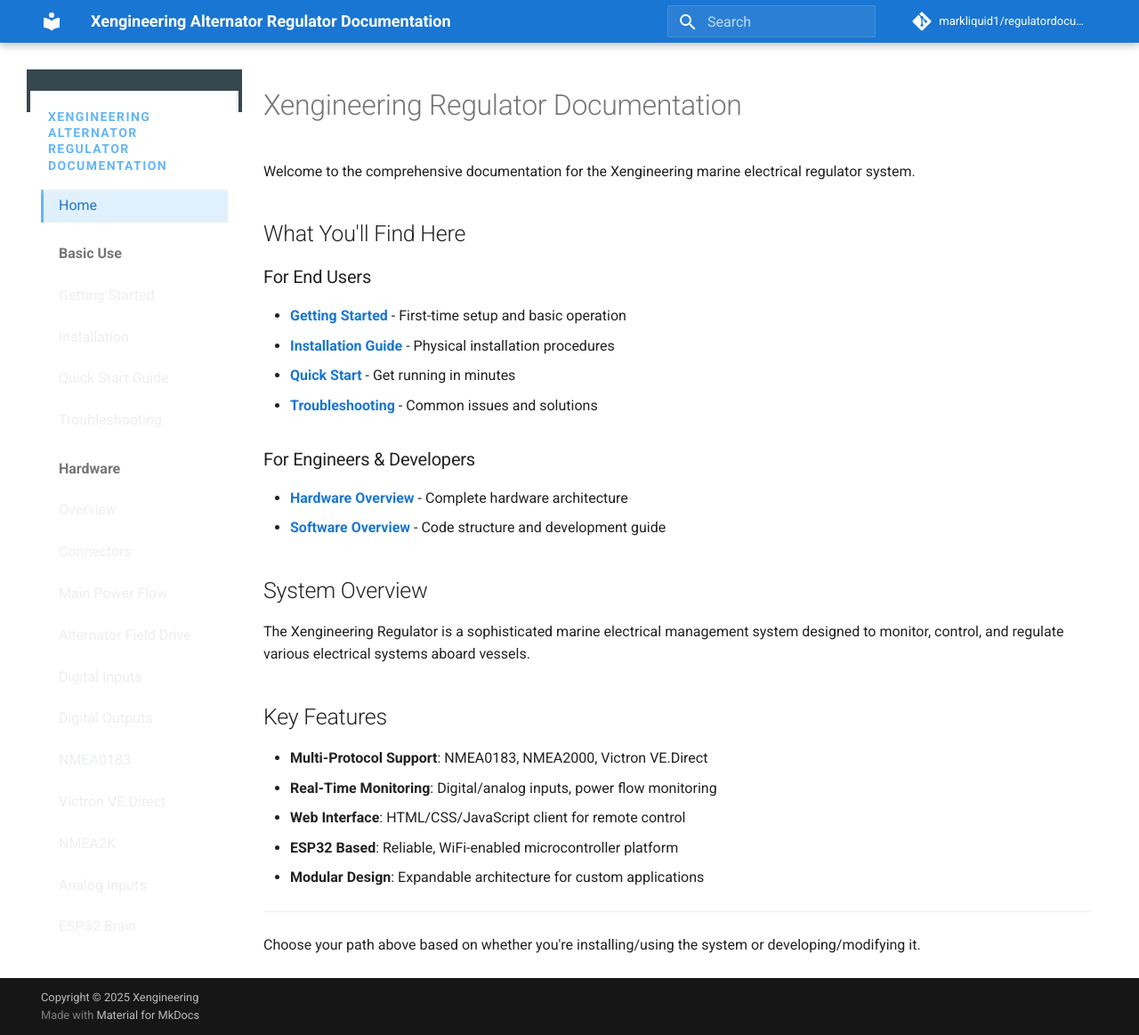
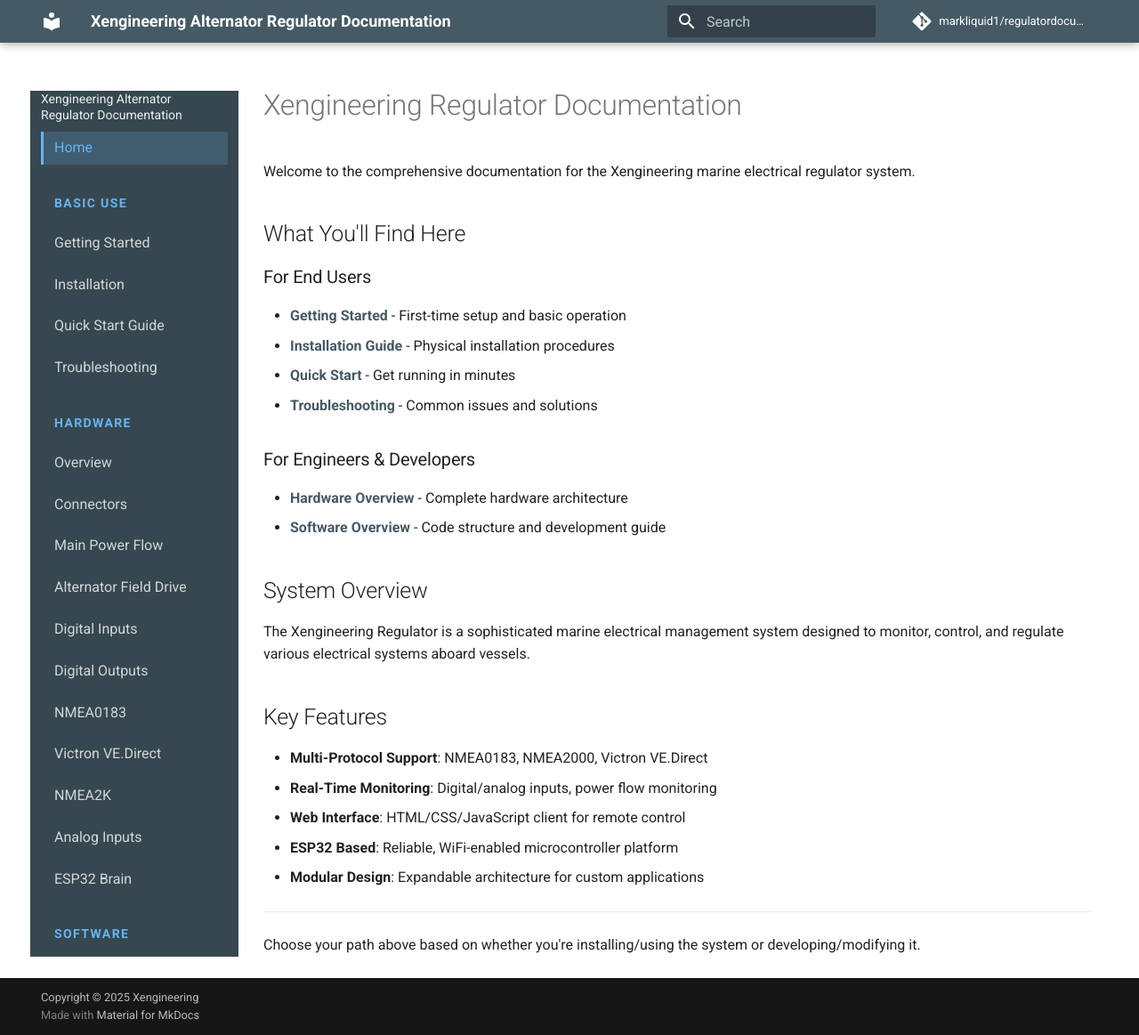
Before and after one commit to markliquid1/regulatordocumentation, an MkDocs documentation site: the page built from docs/index.md, in a window 1280 px wide and 1163 px high. Shown: the whole window at 89% size. Built offline with MkDocs 1.6.1 and Material for MkDocs 9.7.7, drawn with Linux system fonts in a browser that asks for light colours; comment, search, counter and statistics services are not loaded.

Commit message:
Update docs

```diff
--- a/docs/stylesheets/extra.css
+++ b/docs/stylesheets/extra.css
@@ -1,85 +1,74 @@
+/* Clean Material theme sidebar styling */
 :root {
-  --md-primary-fg-color: #1976d2;
-  --md-accent-fg-color: #1976d2;
-
-  /* Clean sidebar colors */
-  --sidebar-bg: #37474f;
-  --sidebar-header: #64b5f6;
-  --sidebar-text: #eceff1;
-  --sidebar-text-dim: #b0bec5;
-  --sidebar-hover: rgba(100, 181, 246, 0.12);
-  --sidebar-active: rgba(100, 181, 246, 0.2);
+  --md-primary-fg-color: #455a64;
+  --md-primary-fg-color--light: #607d8b;
+  --md-primary-fg-color--dark: #37474f;
+  --md-accent-fg-color: #2196f3;
 }
 
-/* Sidebar */
-.md-sidebar--primary {
-  background: var(--sidebar-bg);
+/* Sidebar background */
+.md-sidebar--primary .md-sidebar__scrollwrap {
+  background-color: #37474f;
 }
 
-/* Site title - remove gradient background */
-.md-nav__title--site {
-  background: var(--sidebar-bg) !important;
-  color: var(--sidebar-text);
+/* Site title */
+.md-nav--primary .md-nav__title {
+  background-color: #37474f;
+  color: #eceff1;
   font-weight: 500;
-  padding: 1rem 1rem;
   box-shadow: none;
 }
 
-/* Section headers */
-.md-nav__title {
-  background: var(--sidebar-bg);
-  color: var(--sidebar-header);
+/* Section headers (Basic Use, Hardware, Software) */
+.md-nav--primary > .md-nav__list > .md-nav__item--section > .md-nav__link {
+  color: #64b5f6;
   font-size: 0.7rem;
   font-weight: 600;
   text-transform: uppercase;
   letter-spacing: 0.1em;
-  padding: 1rem 1rem 0.4rem 1rem;
+  background-color: transparent;
+  padding: 0.8rem 0.75rem 0.4rem 0.75rem;
 }
 
-/* Navigation links */
-.md-nav__link {
-  color: var(--sidebar-text);
+/* Regular navigation links */
+.md-nav--primary .md-nav__link {
+  color: #cfd8dc;
   font-size: 0.8rem;
-  padding: 0.4rem 1rem;
-  line-height: 1.3;
+  padding: 0.4rem 0.75rem;
+  background-color: transparent;
 }
 
-.md-nav__link:hover {
-  background: var(--sidebar-hover);
-  color: var(--sidebar-text);
+/* Hover state */
+.md-nav--primary .md-nav__link:hover {
+  background-color: rgba(100, 181, 246, 0.12);
+  color: #eceff1;
 }
 
-.md-nav__link--active {
-  background: var(--sidebar-active);
-  color: var(--sidebar-header);
-  border-left: 3px solid var(--sidebar-header);
-  padding-left: calc(1rem - 3px);
+/* Active page */
+.md-nav--primary .md-nav__link--active {
+  background-color: rgba(100, 181, 246, 0.2);
+  color: #64b5f6;
+  border-left: 3px solid #64b5f6;
+  padding-left: calc(0.75rem - 3px);
 }
 
-/* Nested items */
-.md-nav--secondary .md-nav__link {
+/* Nested items (like ESP32 Code, Client Code) */
+.md-nav--primary .md-nav--secondary .md-nav__link {
+  color: #90a4ae;
   font-size: 0.75rem;
-  color: var(--sidebar-text-dim);
   padding-left: 1.5rem;
 }
 
-/* Search */
-.md-search__form {
-  background: rgba(255,255,255,0.08);
-  border: 1px solid rgba(255,255,255,0.12);
+.md-nav--primary .md-nav--secondary .md-nav__link:hover {
+  color: #cfd8dc;
 }
 
-.md-search__input {
-  color: var(--sidebar-text);
-  font-size: 0.8rem;
+.md-nav--primary .md-nav--secondary .md-nav__link--active {
+  color: #64b5f6;
+  background-color: rgba(100, 181, 246, 0.15);
 }
 
-/* Hide secondary sidebar */
+/* Remove secondary sidebar */
 .md-sidebar--secondary {
   display: none !important;
 }
-
-/* Content links */
-.md-typeset a {
-  color: #1976d2;
-}
```
